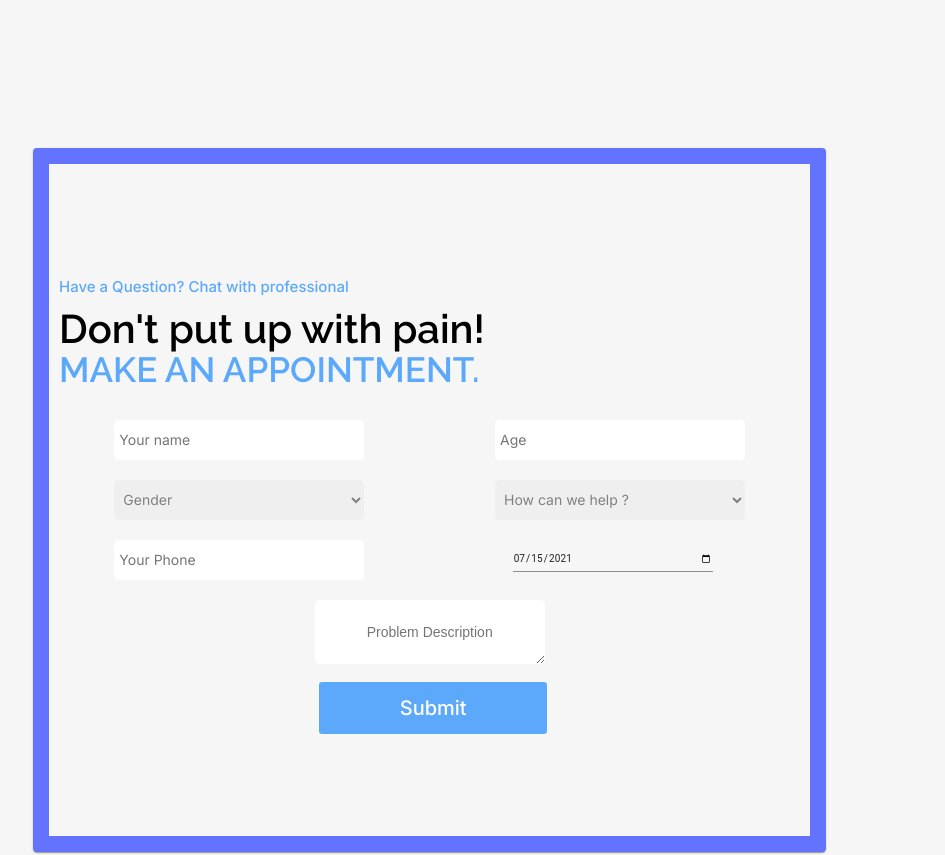
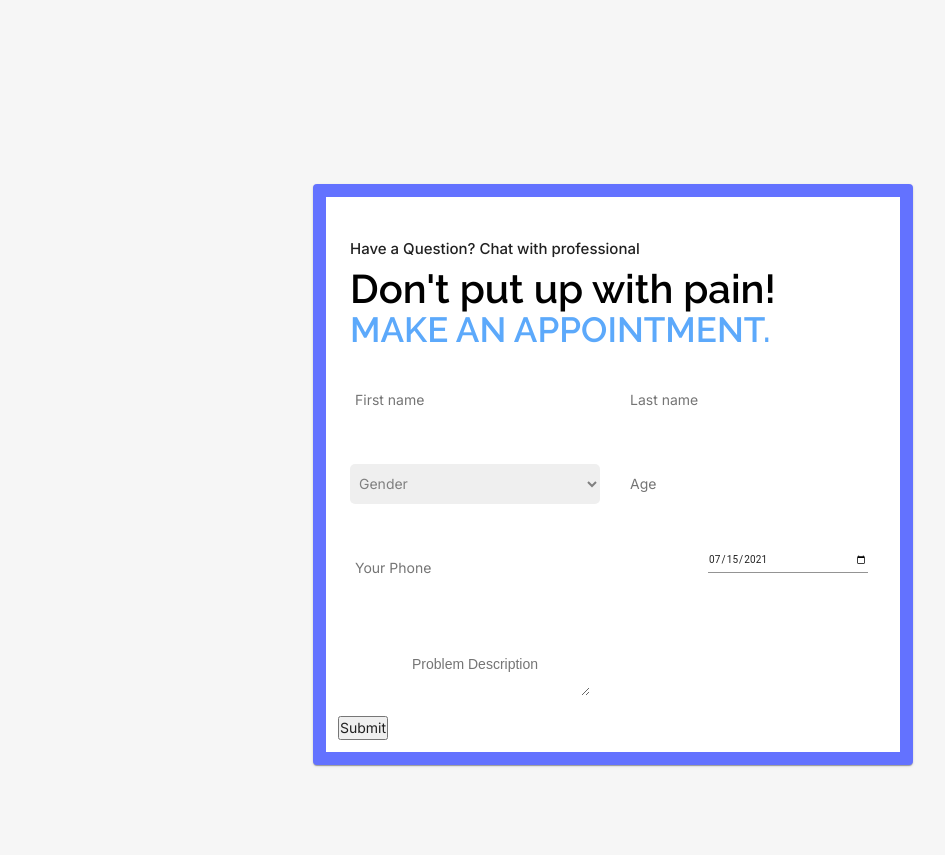
Before and after one commit to swayamverma412/Orthomanish, a React (Create React App) app: page / in a window 1280 px wide. Shown: the part 4020-4875 px from the top of the page, without its empty margins (27-972 px from the left). Built offline with nearby package versions, Linux system fonts and the light colour scheme; what smooth-scroll would draw is missing.

Commit message:
Form 1.0

```diff
--- a/src/App.jsx
+++ b/src/App.jsx
@@ -7,10 +7,13 @@ import { Testimonials } from './components/testimonials'
 import { Contact } from './components/contact'
 import JsonData from './data/data.json'
 import SmoothScroll from 'smooth-scroll'
-import Grid1 from './grid'
+import CenteredGrid from './grid'
+import './CSS/todoo.css'
+import Form from './components/form';
 import Advantages from './components/advantages'
 import Welcomingsection from './components/DescPage'
 import Features1 from './components/Featuresnew'
+import { Grid } from '@material-ui/core'
 
 export const scroll = new SmoothScroll('a[href*="#"]', {
   speed: 1000,
@@ -33,7 +36,7 @@ const App = () => {
       <Advantages/>
       <Services data={landingPageData.Services}/>
       <Testimonials data={landingPageData.Testimonials} />
-      <Grid1/>
+      <Form/>
       <Contact data={landingPageData.Contact} />
     </div>
   )
--- a/src/CSS/todoo.css
+++ b/src/CSS/todoo.css
@@ -30,6 +30,7 @@ button {
   flex-direction: column;
   justify-content: center;
   background: #f6f6f6;
+  margin: 50px;
 }
 
 .form >   h1{
@@ -59,6 +60,8 @@ textarea {
   background-color: white;
   color: grey(10, 10, 10, 0.11);
   font-family: Arial, Helvetica, sans-serif;
+  align-content: center;
+  text-align: center;
 
 
 }
--- a/src/components/form.jsx
+++ b/src/components/form.jsx
@@ -3,6 +3,9 @@ import '../CSS/todoo.css'
 import { db } from '../firebase';
 import DatePickers from "../date";
 import { Grid } from "@material-ui/core";
+import Typography from '@material-ui/core/Typography';
+import { makeStyles } from '@material-ui/core/styles';
+import Paper from '@material-ui/core/Paper';
 
 
 
@@ -11,6 +14,7 @@ import { Grid } from "@material-ui/core";
 
 const Form = () => {
     const [name, setName] = useState("");
+    const [lastname,setLastName] = useState("");
     const [phone, setPhone] = useState("");
     const [date, setdate] = useState("");
     const [interested,setInterested] = useState("");
@@ -25,13 +29,14 @@ const Form = () => {
 
       db.collection("Appointment")
         .add({
-          name: name,
-          phone: phone,
-          date: date,
-          interested: interested,
-          gender: gender,
-          age: age,
-          description: description,
+          Firstname: name,
+          Lastname: lastname,
+          Phone: phone,
+          Date: date,
+          Interested: interested,
+          Gender: gender,
+          Age: age,
+          Description: description,
         })
         .then(() => {
           setLoader(false);
@@ -43,6 +48,7 @@ const Form = () => {
         });
 
       setName("");
+      setLastName("");
       setPhone("");
       setdate("");
       setInterested("");
@@ -51,39 +57,61 @@ const Form = () => {
       setAge("");
     };
 
-
-    return (
-      <div id ='form'>
-      <form className="form" onSubmit={handleSubmit}>
-        <h1>Have a Question? Chat with professional</h1>
-        <h3 style={{fontSize:'40px', textAlign:"left", color:"black", marginTop:'2px', marginLeft:'10px'}}>Don't put up with pain!<br></br><span style={{color:"#5ca9fb", fontSize:'35px'}}> MAKE AN APPOINTMENT.</span> </h3>
+    const useStyles = makeStyles((theme) => ({
+      appBar: {
+        position: 'relative',
+      },
+      layout: {
+        width: 'auto',
+        marginLeft: theme.spacing(2),
+        marginRight: theme.spacing(2),
+        [theme.breakpoints.up(600 + theme.spacing(2) * 2)]: {
+          width: 600,
+          marginLeft: 'auto',
+          marginRight: 'auto',
+        },
+      },
+      paper: {
+        marginTop: theme.spacing(3),
+        marginBottom: theme.spacing(3),
+        padding: theme.spacing(2),
+        [theme.breakpoints.up(600 + theme.spacing(3) * 2)]: {
+          marginTop: theme.spacing(6),
+          marginBottom: theme.spacing(6),
+          padding: theme.spacing(3),
+        },
+      },
+      stepper: {
+        padding: theme.spacing(3, 0, 5),
+      },
+    }));
 
 
-        <Grid
-        container
-        direction="row"
-        justifyContent="space-evenly"
-        alignItems="center"
-        >
-        <Grid item xs={6}>
+    const classes = useStyles();
+    return (
+      <div className="form" >
+      <form className="form" onSubmit={handleSubmit}>
+      <React.Fragment>
+        <main className={classes.layout}>
+          <Paper  style={{borderStyle:"solid",borderColor:"#6372ff", borderWidth:"13px"}} className={classes.paper}>
+      <React.Fragment>
+        <h1 style={{fontSize:"15px"}}>Have a Question? Chat with professional</h1>
+        <h3 style={{fontSize:'40px', textAlign:"left", color:"black", marginTop:'2px'}}>Don't put up with pain!<br></br><span style={{color:"#5ca9fb", fontSize:'35px'}}> MAKE AN APPOINTMENT.</span> </h3>
 
-        <input style={{ marginTop:'20px',  width: '250px' , height:'40px' , borderRadius: '5px', paddingLeft:'5px', border:'none'}}
-          placeholder="Your name"
+        <Grid container spacing={3}>
+          <Grid item xs={12} sm={6}>
+          <input  style={{ marginTop:'20px',  width: '250px' , height:'40px' , borderRadius: '5px', paddingLeft:'5px', border:'none'}}
+            placeholder="First name"
             value={name}
-          onChange={(e) => setName(e.target.value)}
-        />
+            onChange={(e) => setName(e.target.value)}/>
           </Grid>
-
-        <Grid item xs={6}>
-         <input style={{ marginTop:'20px',  width: '250px' , height:'40px' , borderRadius: '5px' , color:'grey',paddingLeft:'5px', border:'none'}}
-          placeholder="Age"
-          value={age}
-          onChange={(e) => setAge(e.target.value)}
-
-        />
+          <Grid item xs={12} sm={6}>
+          <input  style={{ marginTop:'20px',  width: '250px' , height:'40px' , borderRadius: '5px', paddingLeft:'5px', border:'none'}}
+            placeholder="Last name"
+            value={lastname}
+            onChange={(e) => setLastName(e.target.value)}/>
           </Grid>
-
-        <Grid item xs={6}>
+          <Grid item xs={12}  sm={6}>
           <select style={{ marginTop:'20px',  width: '250px' , height:'40px' , borderRadius: '5px' , color:'grey',paddingLeft:'5px', border:'none'}}
               onChange={(e)=> setGender(e.target.value)} defaultValue="Gender">
               <option defaultValue>Gender</option>
@@ -92,60 +120,41 @@ const Form = () => {
               <option value="Other">Other</option>
           </select><br />
           </Grid>
-
-        <Grid item xs={6}>
-        <select style={{ marginTop:'20px',  width: '250px' , height:'40px' , borderRadius: '5px', color:'grey',paddingLeft:'5px',border:'none'}}
-         onChange={(e)=> setInterested(e.target.value)} defaultValue="Intersted in">
-            <option defaultValue>How can we help ?</option>
-            <option value="Ankle Pain">Ankle Pain</option>
-            <option value="Foot Pain">Foot Pain</option>
-            <option value="Elbow Pain">Elbow Pain</option>
-            <option value="Hand Pain">Hand Pain</option>
-            <option value="Hip Pain">Hip Pain</option>
-            <option value="Knee Pain">Knee Pain</option>
-
-         </select><br />
-
-
+          <Grid item xs={12}  sm={6}>
+          <input style={{ marginTop:'20px',  width: '250px' , height:'40px' , borderRadius: '5px' , color:'grey',paddingLeft:'5px', border:'none'}}
+            placeholder="Age"
+            value={age}
+            onChange={(e) => setAge(e.target.value)}/>
           </Grid>
-
-        <Grid item xs={6}>
+          <Grid item xs={12} sm={6}>
           <input style={{ marginTop:'20px',  width: '250px' , height:'40px' , borderRadius: '5px',paddingLeft:'5px',border:'none'}}
             placeholder="Your Phone"
             value={phone}
-          onChange={(e) => setPhone(e.target.value)}
-        />
+            onChange={(e) => setPhone(e.target.value)}/>
           </Grid>
-
-        < br/>
-
-         <Grid item xs={6}>
+          <Grid item xs={12} sm={6}>
           <DatePickers/>
           </Grid>
-
-         <Grid item xs={6}>
-         <textarea style={{ width:'230px' , alignContent:'center', marginTop:'20px',textAlign:'center', border:'none',borderRadius:'5px' }}
+          <Grid item xs={12} sm={12}>
+          <textarea style={{ width:'230px' , alignContent:'center', marginTop:'20px',textAlign:'center',borderRadius:'5px' }}
             placeholder="Problem Description"
             value={description}
             onChange={(e) => setDescription(e.target.value)}
           ></textarea>
           </Grid>
-
-
+          <Grid>
+          <button
+            type="submit" style={{margin:"0", alignItems:"center"}}> Submit
+          </button>
           </Grid>
-
-
-
-        <button
-          type="submit"
-          style={{ background: '#5ca9fb', alignItems:'center', marginLeft:'270px' }}
-        >
-          Submit
-        </button>
-
+        </Grid>
+      </React.Fragment>
+      </Paper>
+    </main>
+  </React.Fragment>
   </form>
   </div>
     );
-  };
+  }
 
   export default Form;
--- a/src/firebase.jsx
+++ b/src/firebase.jsx
@@ -2,13 +2,12 @@ import firebase from "firebase";
 
 var firebaseApp = firebase.initializeApp({
 
-    apiKey: "AIzaSyCiHrX7sGHOdsXrFtVV4wiEVz-5psP6PsY",
-    authDomain: "doctors-website-12eb0.firebaseapp.com",
-    projectId: "doctors-website-12eb0",
-    storageBucket: "doctors-website-12eb0.appspot.com",
-    messagingSenderId: "999100176409",
-    appId: "1:999100176409:web:9423102418a3f71ee47288"
-
+    apiKey: "AIzaSyCm9p-RO0yF0dX8PUHEE6nHIgOHWZ4WGuY",
+    authDomain: "orthomanish-ab27d.firebaseapp.com",
+    projectId: "orthomanish-ab27d",
+    storageBucket: "orthomanish-ab27d.appspot.com",
+    messagingSenderId: "363215243257",
+    appId: "1:363215243257:web:8b5d19fcaec2424217df28"
 
 });
 
--- a/src/grid.jsx
+++ b/src/grid.jsx
@@ -3,6 +3,7 @@ import { makeStyles } from '@material-ui/core/styles';
 import Paper from '@material-ui/core/Paper';
 import Grid from '@material-ui/core/Grid';
 import Form from './components/form';
+
 
 const useStyles = makeStyles((theme) => ({
   root: {
@@ -14,8 +15,8 @@ const useStyles = makeStyles((theme) => ({
     color: theme.palette.text.secondary,
     marginLeft:'60px',
     marginTop:'60px',
-    marginBottom:'60px',
-    background:'#6372ff'
+    marginBottom:'200px',
+    background:'#6372ff',
   },
 }));
 
@@ -24,11 +25,11 @@ export default function CenteredGrid() {
 
   return (
     <div className={classes.root}>
-      <Grid item xs={8}>
+      <Grid container spacing={3}>
       <Paper className={classes.paper}><Form/>
       </Paper>
       </Grid>
-       <Grid item xs={4}>
+      <Grid item xs={12} sm={6}>
       </Grid>
     </div>
   );
```
Lines whose indentation alone changed are shown as unchanged.
